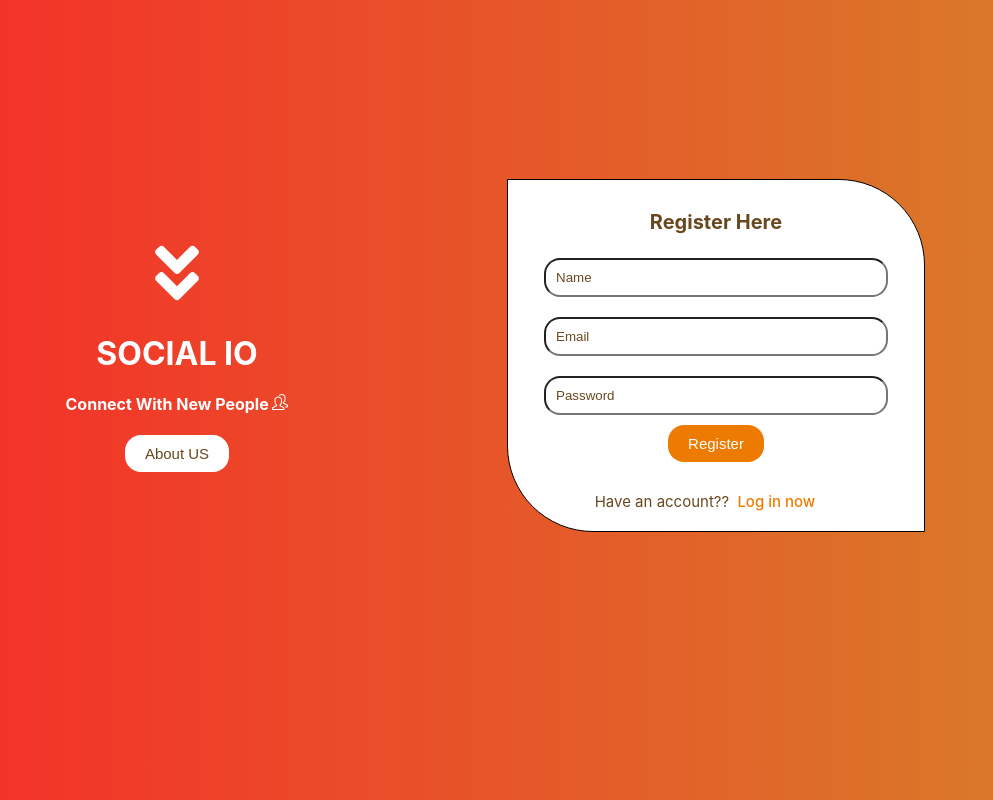
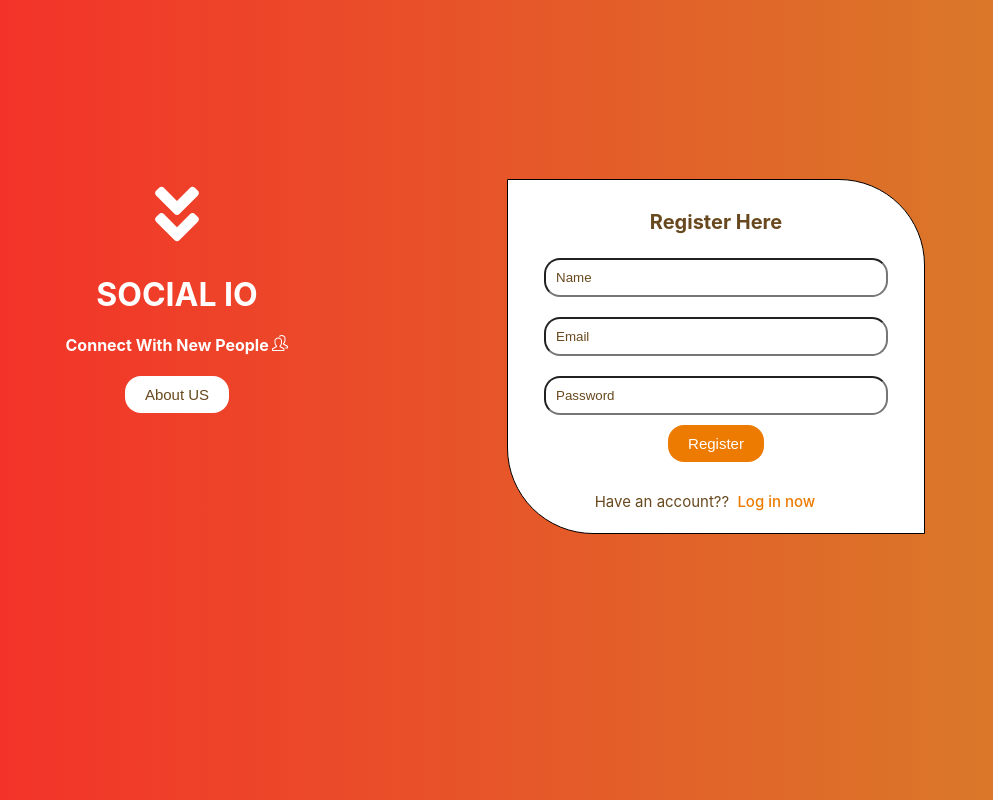
Before and after one commit to thekrprince/socialio, a React (Create React App) app in the folder client/: page / in a window 1280 px wide. Shown: the whole page, without its empty margins (143-1136 px from the left). Built offline with nearby package versions, Linux system fonts and the light colour scheme.

Commit message:
fixed the movement of css once we clicked the login/registration link

```diff
--- a/client/src/components/authentication/Registration.scss
+++ b/client/src/components/authentication/Registration.scss
@@ -15,8 +15,8 @@ body{
 .social-intro{
     margin: 20%;
     color: white;
-    align-items: center;
-    text-align: center;
+    // align-items: center;
+    // text-align: center;
 
 }
 
@@ -91,8 +91,8 @@ p a {
     .registration-container {
         flex-direction: row;
         padding-top: 14%;
-        align-items: center;
-        text-align: center;
+        align-items: normal;
+        // text-align: center;
     }
     .social-intro{
         width: 30%;
@@ -105,7 +105,7 @@ p a {
         position: relative;
         left: 50%;
         width: 100%;
-        height: 50%;
+        height: 100%;
         margin: 0px 10px 0px 10px;
 
     }
```
